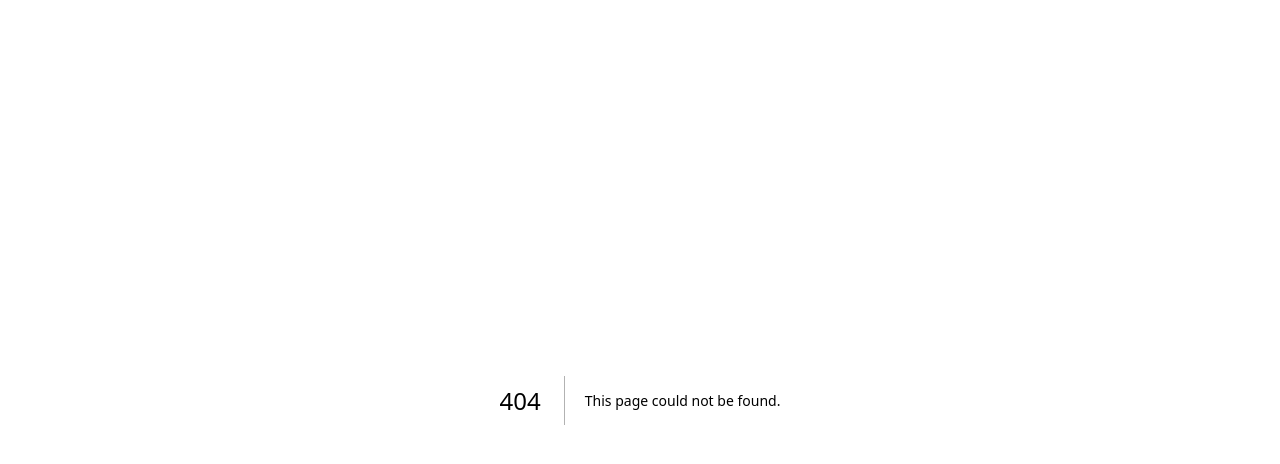
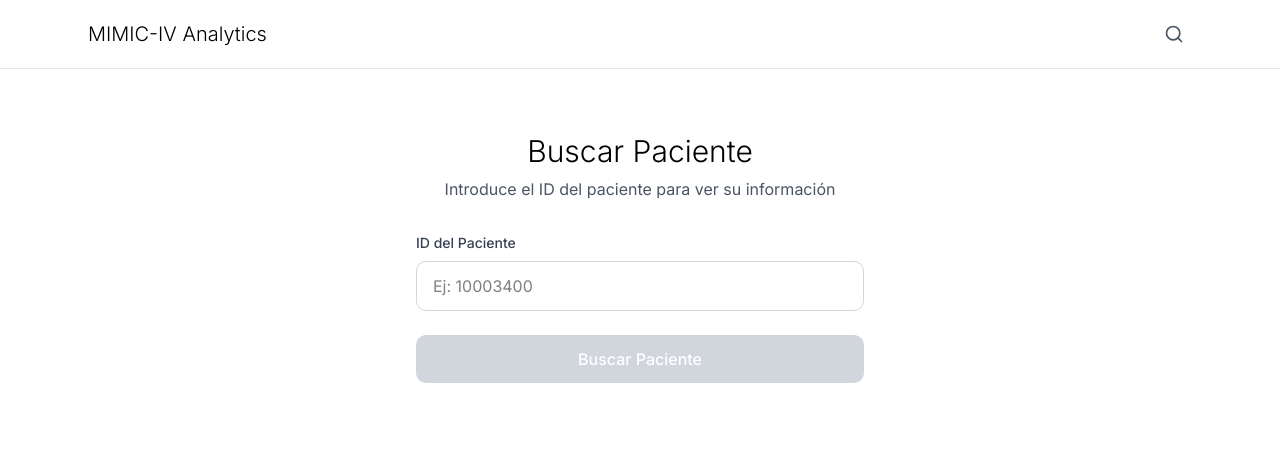
Before and after one commit to Angeloyo/TFG, a Next.js app in the folder frontend/: page /search in a window 1280 px wide. Before the commit this address had no page. Shown: the top 464 px of the page. Built offline with nearby package versions, Linux system fonts and the light colour scheme.

Commit message:
[testing] simple frontend

```diff
--- a/frontend/src/app/layout.tsx
+++ b/frontend/src/app/layout.tsx
@@ -1,6 +1,7 @@
 import type { Metadata } from "next";
 import { Inter } from "next/font/google";
 import "./globals.css";
+import Header from "@/components/Header";
 
 const inter = Inter({
   variable: "--font-inter",
@@ -23,6 +24,7 @@ export default function RootLayout({
       <body
         className={`${inter.variable} font-sans antialiased`}
       >
+        <Header />
         {children}
       </body>
     </html>
--- a/frontend/src/app/page.tsx
+++ b/frontend/src/app/page.tsx
@@ -1,7 +1,6 @@
-
 export default function Home() {
   return (
-    <div className="min-h-screen flex items-center justify-center bg-white">
+    <div className="h-[calc(100vh-8.6rem)] flex items-center justify-center bg-white ">
       <div className="text-center">
         <h1 className="text-4xl md:text-6xl font-light tracking-tight text-black">
           MIMIC-IV Analytics
--- /dev/null
+++ b/frontend/src/app/patient/[id]/page.tsx
@@ -0,0 +1,132 @@
+interface Patient {
+  subject_id: number;
+  gender: string;
+  anchor_age: number;
+  anchor_year: number;
+  anchor_year_group: string;
+  dod?: string;
+}
+
+interface Admission {
+  hadm_id: number;
+  admittime: string;
+  dischtime: string;
+  deathtime?: string;
+  admission_type: string;
+  admission_location: string;
+  discharge_location: string;
+  insurance: string;
+  language: string;
+  marital_status: string;
+  race: string;
+  hospital_expire_flag: number;
+}
+
+interface PatientData {
+  patient: Patient;
+  admissions: Admission[];
+  total_admissions: number;
+}
+
+async function getPatient(id: string): Promise<PatientData> {
+  const res = await fetch(`http://localhost:8088/api/patients/${id}`, {
+    cache: 'no-store'
+  });
+
+  if (!res.ok) {
+    throw new Error('Paciente no encontrado');
+  }
+
+  return res.json();
+}
+
+export default async function PatientPage({
+  params
+}: {
+  params: { id: string }
+}) {
+  try {
+    const data = await getPatient(params.id);
+    const { patient, admissions, total_admissions } = data;
+
+    return (
+      <div className="h-[calc(100vh-4.3rem)] bg-white pt-16">
+        <div className="pb-8">
+          <div className="max-w-4xl mx-auto px-8">
+            {/* Header */}
+            <div className="mb-8">
+              <h1 className="text-3xl font-light text-black mb-2">
+                Paciente {patient.subject_id}
+              </h1>
+              <p className="text-gray-600">
+                {total_admissions} {total_admissions === 1 ? 'ingreso' : 'ingresos'} registrados
+              </p>
+            </div>
+
+            {/* Datos básicos */}
+            <div className="bg-gray-50 p-6 rounded-lg mb-8">
+              <h2 className="text-xl font-medium text-black mb-4">Información básica</h2>
+              <div className="grid grid-cols-2 md:grid-cols-4 gap-4">
+                <div>
+                  <p className="text-sm text-gray-600">Género</p>
+                  <p className="font-medium">{patient.gender === 'M' ? 'Masculino' : 'Femenino'}</p>
+                </div>
+                <div>
+                  <p className="text-sm text-gray-600">Edad</p>
+                  <p className="font-medium">{patient.anchor_age} años</p>
+                </div>
+                <div>
+                  <p className="text-sm text-gray-600">Año de referencia</p>
+                  <p className="font-medium">{patient.anchor_year}</p>
+                </div>
+                <div>
+                  <p className="text-sm text-gray-600">Estado</p>
+                  <p className="font-medium">{patient.dod ? '†' : 'Vivo'}</p>
+                </div>
+              </div>
+            </div>
+
+            {/* Historial de ingresos */}
+            <div>
+              <h2 className="text-xl font-medium text-black mb-4">Historial de ingresos</h2>
+              <div className="space-y-4">
+                {admissions.map((admission) => (
+                  <div key={admission.hadm_id} className="border border-gray-200 p-4 rounded-lg">
+                    <div className="grid grid-cols-1 md:grid-cols-3 gap-4">
+                      <div>
+                        <p className="text-sm text-gray-600">Fechas</p>
+                        <p className="font-medium">{new Date(admission.admittime).toLocaleDateString()}</p>
+                        <p className="text-sm text-gray-500">→ {new Date(admission.dischtime).toLocaleDateString()}</p>
+                      </div>
+                      <div>
+                        <p className="text-sm text-gray-600">Tipo</p>
+                        <p className="font-medium">{admission.admission_type}</p>
+                        <p className="text-sm text-gray-500">{admission.insurance}</p>
+                      </div>
+                      <div>
+                        <p className="text-sm text-gray-600">Resultado</p>
+                        <p className="font-medium">{admission.discharge_location}</p>
+                        {admission.hospital_expire_flag === 1 && (
+                          <p className="text-sm text-red-600">Fallecimiento hospitalario</p>
+                        )}
+                      </div>
+                    </div>
+                  </div>
+                ))}
+              </div>
+            </div>
+          </div>
+        </div>
+      </div>
+    );
+  } catch {
+    return (
+      <div className="min-h-screen bg-white flex items-center justify-center">
+        <div className="text-center">
+          <h1 className="text-2xl font-light text-black mb-2">Paciente no encontrado</h1>
+          <p className="text-gray-600">El ID {params.id} no existe en la base de datos</p>
+        </div>
+      </div>
+    );
+  }
+}
--- /dev/null
+++ b/frontend/src/app/search/page.tsx
@@ -0,0 +1,65 @@
+"use client";
+
+import { useState } from "react";
+import { useRouter } from "next/navigation";
+
+export default function SearchPage() {
+  const [patientId, setPatientId] = useState("");
+  const router = useRouter();
+
+  const handleSearch = (e: React.FormEvent) => {
+    e.preventDefault();
+
+    if (patientId.trim() && /^\d+$/.test(patientId.trim())) {
+      router.push(`/patient/${patientId.trim()}`);
+    }
+  };
+
+  return (
+    <div className="h-[calc(100vh-4.3rem)] mt-16  bg-white flex  justify-center">
+      <div className="w-full max-w-md">
+        {/* Header */}
+        <div className="text-center mb-8">
+          <h1 className="text-3xl font-light text-black mb-2">
+            Buscar Paciente
+          </h1>
+          <p className="text-gray-600">
+            Introduce el ID del paciente para ver su información
+          </p>
+        </div>
+
+        {/* Formulario de búsqueda */}
+        <form onSubmit={handleSearch} className="space-y-6">
+          <div>
+            <label htmlFor="patientId" className="block text-sm font-medium text-gray-700 mb-2">
+              ID del Paciente
+            </label>
+            <input
+              type="text"
+              id="patientId"
+              value={patientId}
+              onChange={(e) => setPatientId(e.target.value)}
+              placeholder="Ej: 10003400"
+              className="w-full px-4 py-3 border border-gray-300 rounded-lg focus:ring-2 focus:ring-gray-200 focus:border-gray-400 outline-none transition-colors"
+            />
+          </div>
+
+          <button
+            type="submit"
+            disabled={!patientId.trim() || !/^\d+$/.test(patientId.trim())}
+            className="w-full py-3 px-4 bg-black text-white font-medium rounded-lg hover:bg-gray-800 disabled:bg-gray-300 disabled:cursor-not-allowed transition-colors"
+          >
+            Buscar Paciente
+          </button>
+        </form>
+
+        {/* Validación visual */}
+        {patientId.trim() && !/^\d+$/.test(patientId.trim()) && (
+          <p className="mt-2 text-sm text-red-600">
+            El ID debe contener solo números
+          </p>
+        )}
+      </div>
+    </div>
+  );
+}
--- /dev/null
+++ b/frontend/src/components/Header.tsx
@@ -0,0 +1,24 @@
+import Link from "next/link";
+import { Search } from "lucide-react";
+
+export default function Header() {
+  return (
+    <header className="w-full bg-white border-b border-gray-200">
+      <div className="max-w-6xl mx-auto px-6 py-4 flex items-center justify-between">
+        {/* Título / Logo */}
+        <Link href="/" className="text-xl font-light text-black hover:text-gray-700 transition-colors">
+          MIMIC-IV Analytics
+        </Link>
+
+        {/* Icono de búsqueda */}
+        <Link
+          href="/search"
+          className="p-2 text-gray-600 hover:text-black transition-colors"
+          title="Buscar paciente"
+        >
+          <Search size={20} />
+        </Link>
+      </div>
+    </header>
+  );
+}
```
